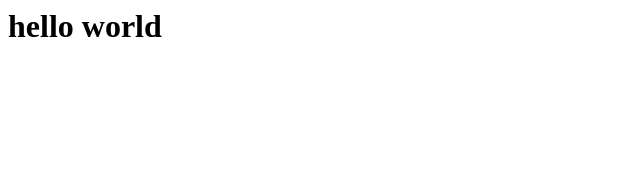
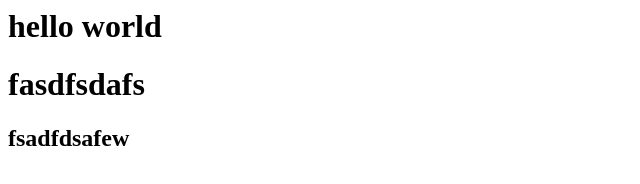
Before and after one commit to saidhassan2032/project-d, a plain HTML site: page index.html in a window 1280 px wide. Shown: the whole page, without its empty margins (0-640 px from the left). Drawn offline with Linux system fonts and the light colour scheme.

Commit message:
somme  changes

```diff
--- a/index.html
+++ b/index.html
@@ -1 +1,3 @@
 <h1>hello world</h1>
+<h1>fasdfsdafs</h1>
+<h2>fsadfdsafew</h2>
```
